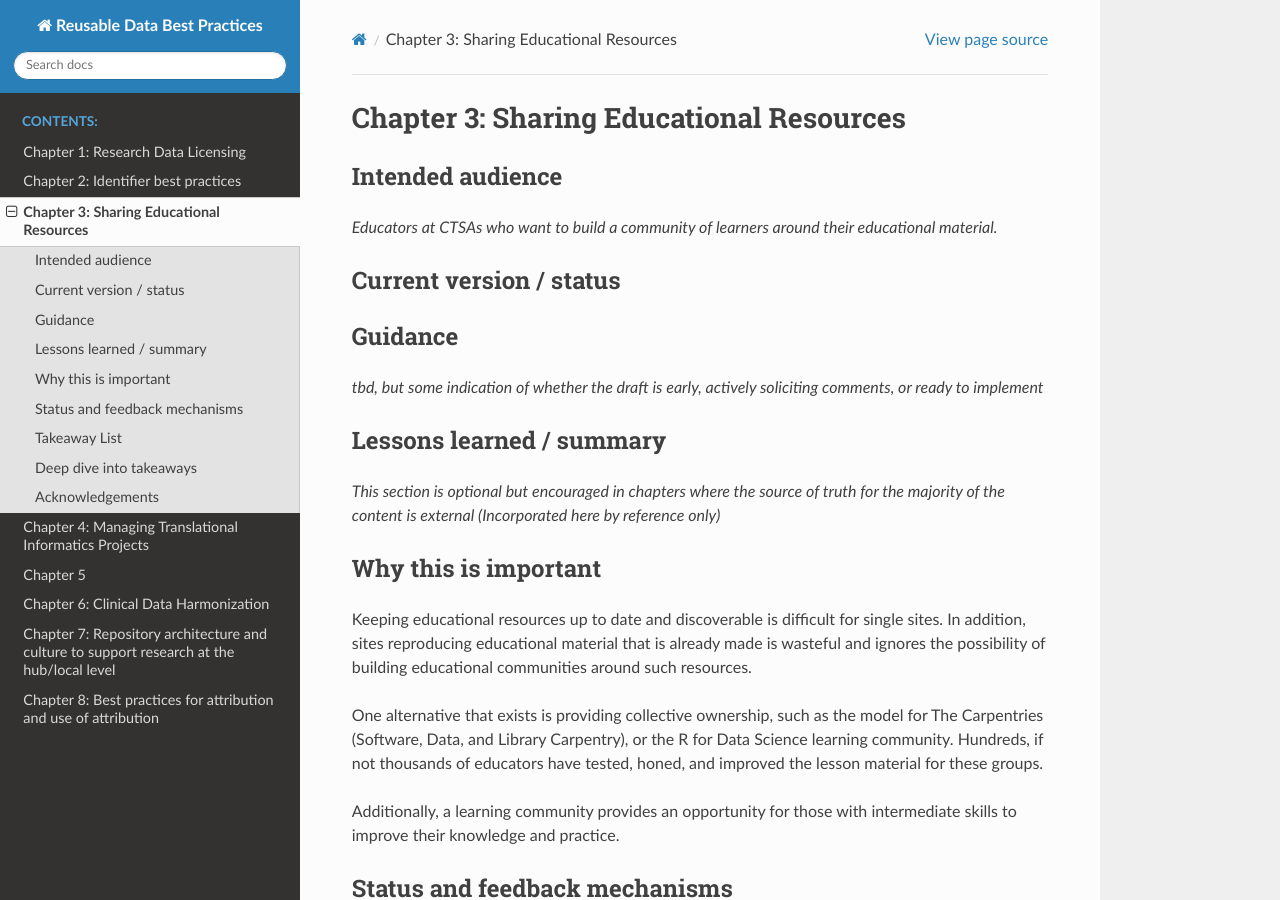
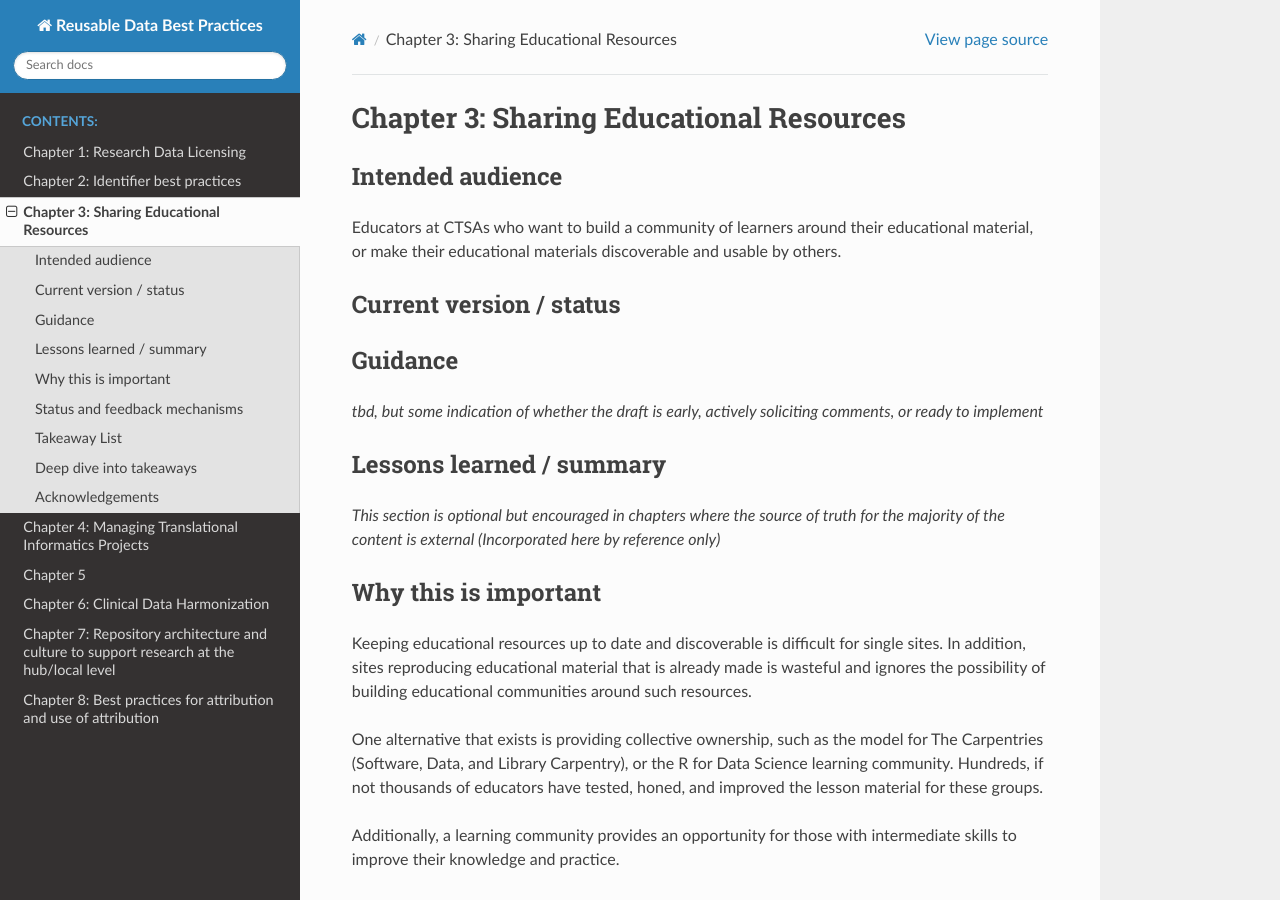
Before and after one commit to data2health/informatics-playbook, a Sphinx documentation site: the page built from docs/chapters/chapter_3.md, in a window 1280 px wide and 900 px high. Built offline with Sphinx 7.4.7 and the Read the Docs theme 2.0.0, drawn with Linux system fonts in a browser that asks for light colours.

Commit message:
Update chapter_3.md

```diff
--- a/docs/chapters/chapter_3.md
+++ b/docs/chapters/chapter_3.md
@@ -2,7 +2,7 @@
 
 ## Intended audience
 
-*Educators at CTSAs who want to build a community of learners around their educational material.*
+Educators at CTSAs who want to build a community of learners around their educational material, or make their educational materials discoverable and usable by others.
 
 ## Current version / status
 
```
